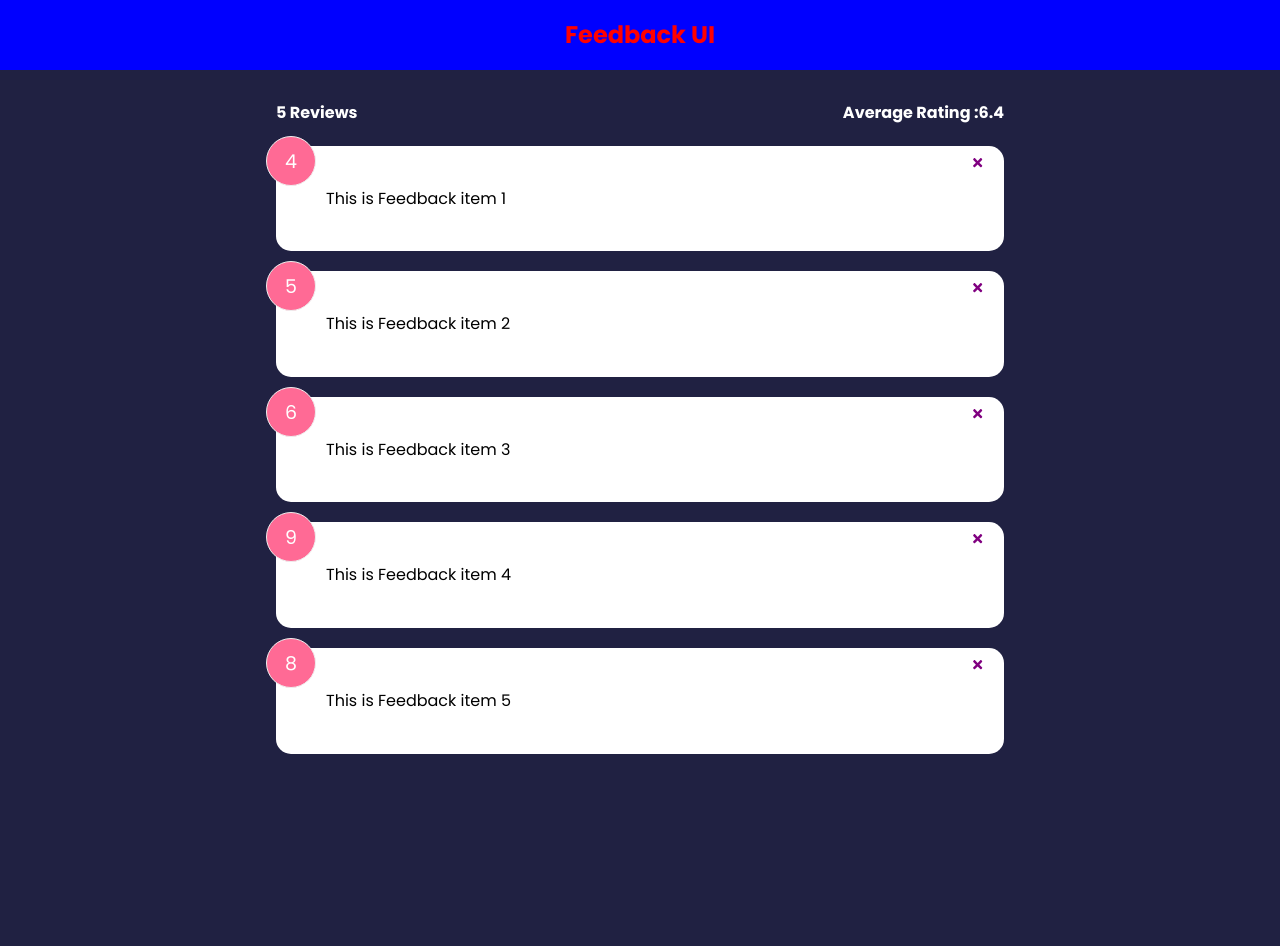
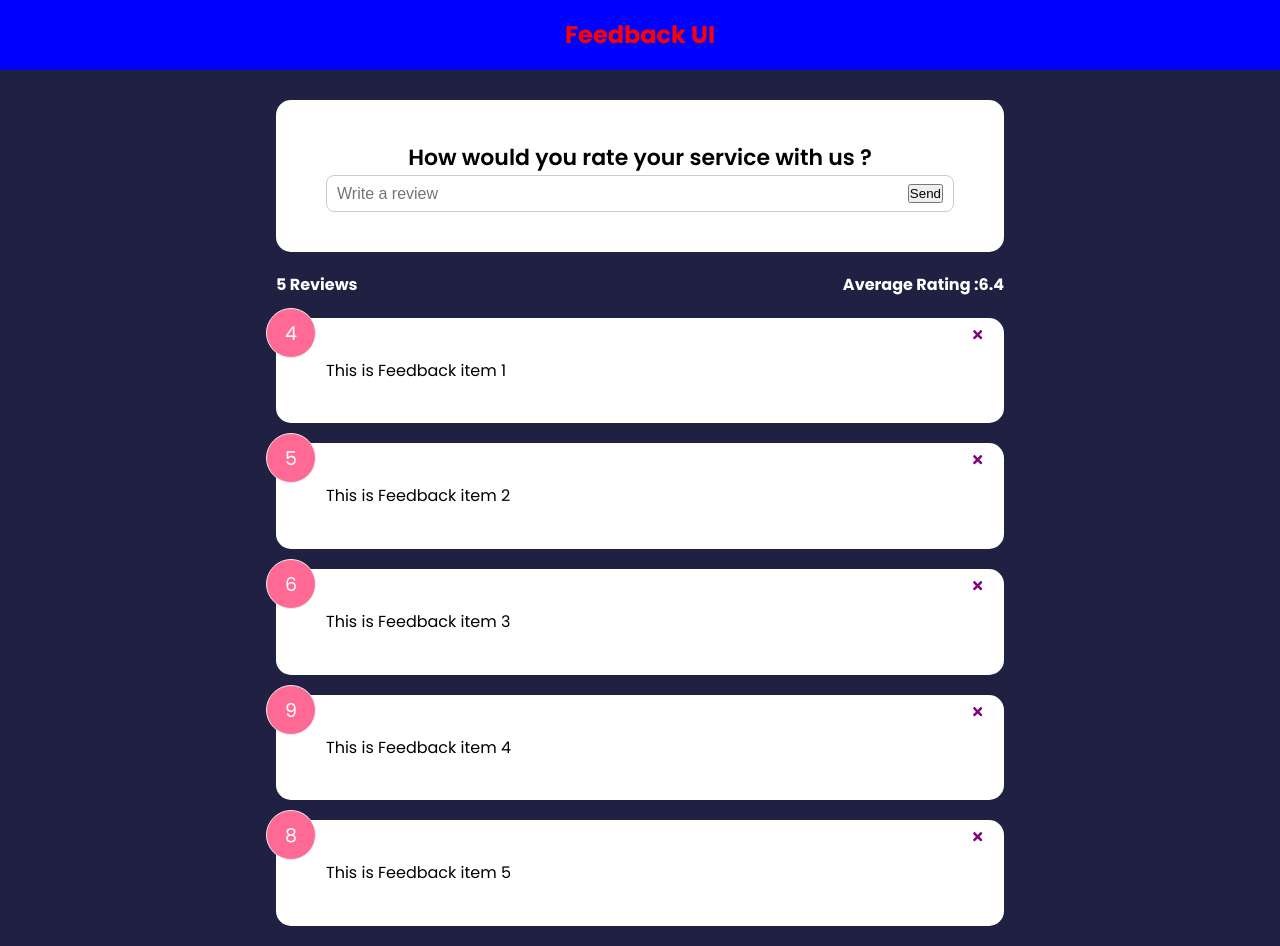
Before and after one commit to ranjan1992/FEEDBACK_UI_APP, a React (Create React App) app: page / in a window 1280 px wide. Before the commit the page ends 800 px from the top, so only its background shows below. Built offline with nearby package versions, Linux system fonts and the light colour scheme.

Commit message:
Feedback Form Making.....

```diff
--- a/src/App.js
+++ b/src/App.js
@@ -1,4 +1,5 @@
 import { useState } from 'react';
+import FeedbackForm from './components/FeedbackForm';
 import FeedbackList from './components/FeedbackList';
 import FeedbackStats from './components/FeedbackStats';
 import Header from './components/Header';
@@ -15,6 +16,7 @@
     <>
       <Header />
       <div className="container">
+        <FeedbackForm />
         <FeedbackStats feedback={feedback} />
         <FeedbackList feedback={feedback} onDelete={handleDelete} />
       </div>
--- /dev/null
+++ b/src/components/FeedbackForm.jsx
@@ -0,0 +1,29 @@
+import React, { useState } from 'react';
+import Card from './shared/Card';
+
+function FeedbackForm() {
+  const [text, setText] = useState('');
+
+  const handleTextChange = (e) => {
+    setText(e.target.value);
+  };
+  return (
+    <Card>
+      <form>
+        <h2>How would you rate your service with us ?</h2>
+        {/* todo - rating select components */}
+        <div className="input-group">
+          <input
+            onChange={handleTextChange}
+            type="text"
+            placeholder="Write a review"
+            value={text}
+          />
+          <button type="submit">Send</button>
+        </div>
+      </form>
+    </Card>
+  );
+}
+
+export default FeedbackForm;
```
